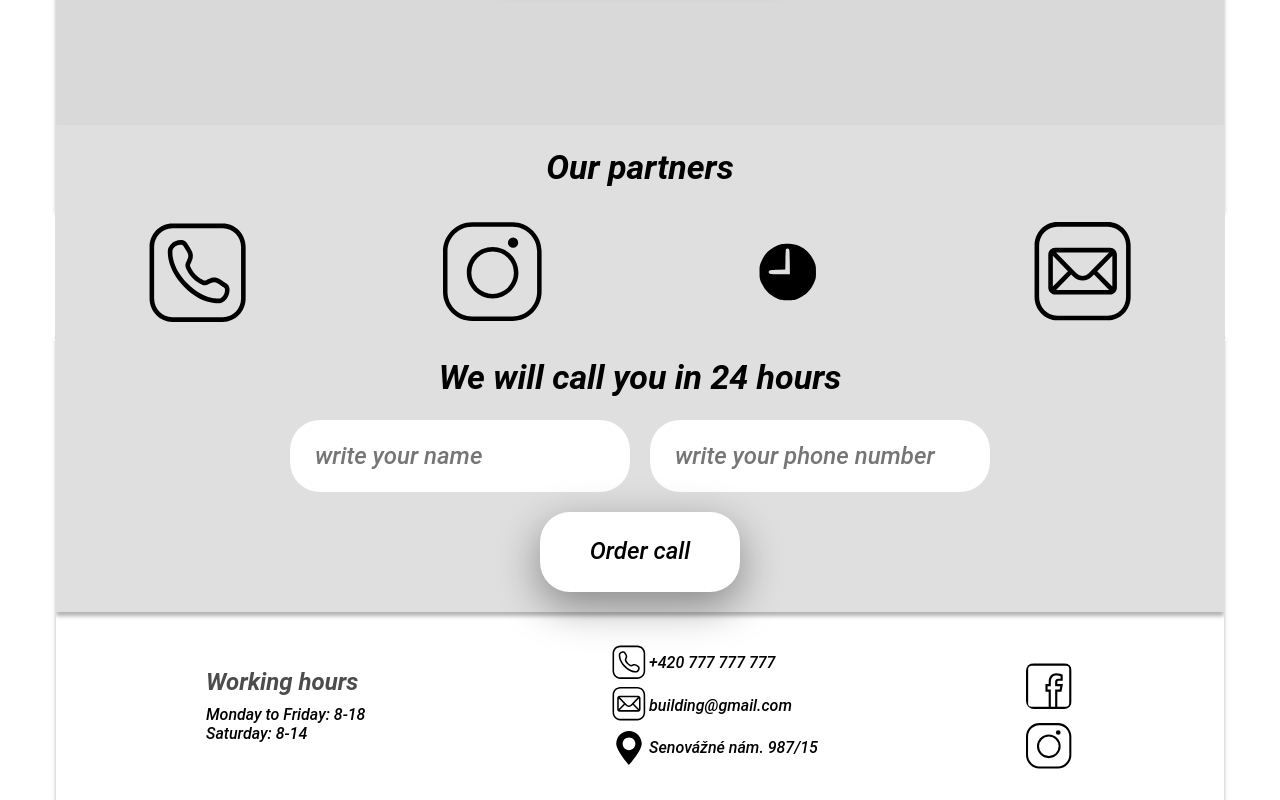
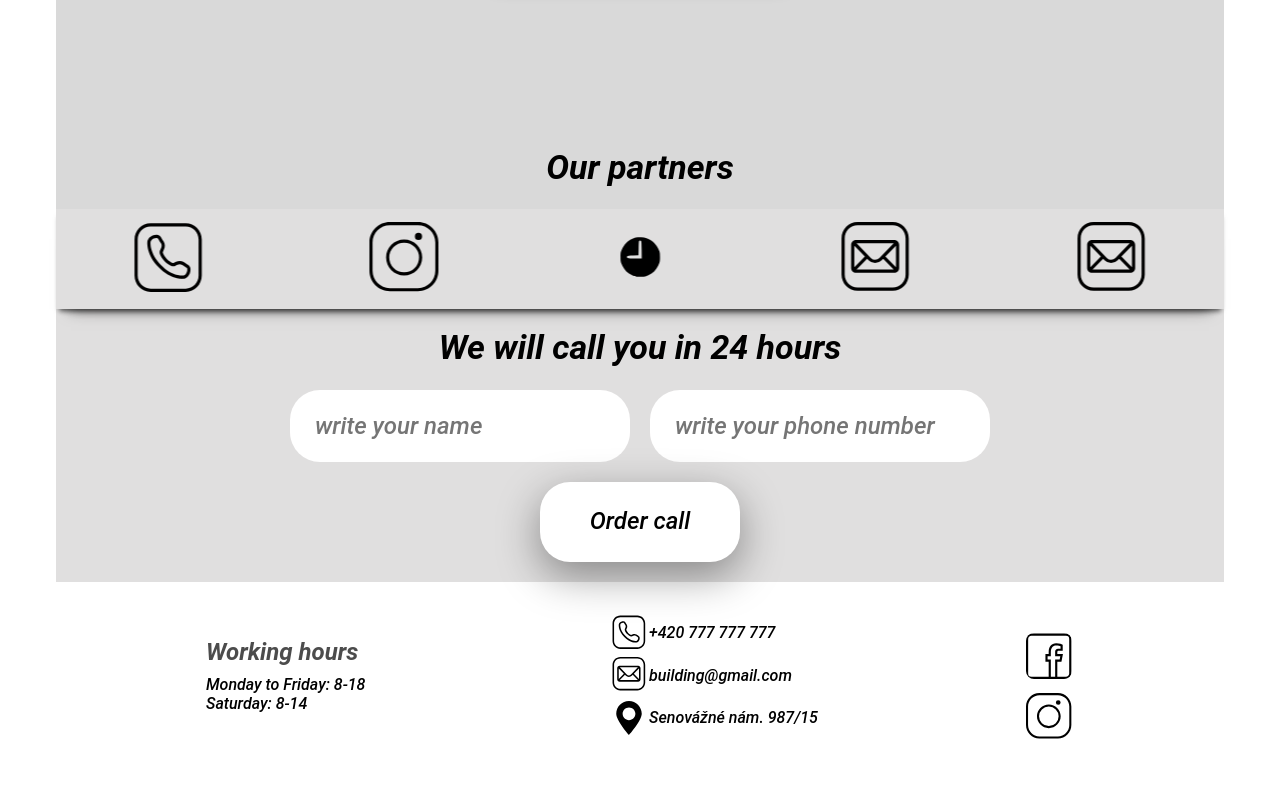
Before and after one commit to AleksandrDragov/textron, a React (Create React App) app: page /building-Indusri/services in a window 1280 px wide. Shown: the part 1341-2141 px from the top of the page. After the commit the page ends 2111 px from the top, so only its background shows below. Built offline with nearby package versions, Linux system fonts and the light colour scheme.

Commit message:
update partners

```diff
--- a/src/components/BackCall/BackCall.less
+++ b/src/components/BackCall/BackCall.less
@@ -3,7 +3,6 @@
   .flex();
   flex-direction: column;
   .containers();
-  .shadow();
   background-color: #e0dfdf;
   padding-bottom: 20px;
 }
--- a/src/components/Footer/Footer.less
+++ b/src/components/Footer/Footer.less
@@ -4,7 +4,6 @@
   flex-direction: column;
   padding-top: 40px;
   padding-bottom: 20px;
-  .shadow();
   .containers();
   position: relative;
   bottom: 0;
--- a/src/components/Loader/Loader.less
+++ b/src/components/Loader/Loader.less
@@ -2,9 +2,4 @@
 .loading-container {
   .flex();
   flex-direction: column;
-  text-align: center;
-  position: absolute;
-  top: 50%;
-  left: 50%;
-  transform: translate(-50%, -50%);
 }
--- a/src/components/MainContainer/MainContainer.less
+++ b/src/components/MainContainer/MainContainer.less
@@ -4,8 +4,6 @@
   min-height: 100vh;
   .containers();
   background-color: #d9d9d9;
-  .shadow();
-
   .loading-container {
     text-align: center;
   }
--- a/src/components/Partners/Partners.jsx
+++ b/src/components/Partners/Partners.jsx
@@ -20,13 +20,13 @@ function Partners() {
           slidesPerView={2}
           breakpoints={{
             640: {
-              slidesPerView: 2,
+              slidesPerView: 3,
             },
             768: {
-              slidesPerView: 3,
+              slidesPerView: 4,
             },
             1024: {
-              slidesPerView: 4,
+              slidesPerView: 5,
             },
           }}
           autoplay={{
--- a/src/components/Partners/Partners.less
+++ b/src/components/Partners/Partners.less
@@ -1,16 +1,21 @@
 @import '../../variables.less';
 .partners-container {
   .flex();
-  height: 130px;
+  height: 100px;
   overflow-x: hidden;
   .containers();
   margin-bottom: -4px;
-  @media screen and (min-width: 768px) {
-    max-width: 1170px;
-  }
-  @media screen and (min-width: 1440px) {
-    width: 1170px;
-  }
+  // @media screen and (min-width: 768px) {
+  //   max-width: 1172px;
+  // }
+  // @media screen and (min-width: 1440px) {
+  //   width: 1172px;
+  // }
+  position: relative;
+  z-index: 999;
+  box-shadow: rgba(0, 0, 0, 0.6) 0px 5px 5px -3px,
+    rgba(0, 0, 0, 0.5) 0px 15px 15px -15px,
+    rgba(0, 0, 0, 0.4) 0px 10px 10px -10px;
   background-color: #e0dfdf;
 }
 
@@ -27,8 +32,7 @@
 }
 .partners-title-wrapper {
   .flex();
-  background-color: #e0dfdf;
+  background-color: #d9d9d9;
   .containers();
-  .shadow();
   margin-bottom: -1px;
 }
--- a/src/components/Partners/partners.data.js
+++ b/src/components/Partners/partners.data.js
@@ -2,32 +2,19 @@ import Icon from 'components/Icon/Icon';
 export const partners = [
   <Icon
     id="facebook"
-    width={100}
-    height={100}
+    width={70}
+    height={70}
     className="partners-contacts-icon"
   />,
+  <Icon id="phone" width={70} height={70} className="partners-contacts-icon" />,
   <Icon
-    id="phone"
-    width={100}
-    height={100}
+    id="instagram"
+    width={70}
+    height={70}
     className="partners-contacts-icon"
   />,
-  <Icon
-    id="instagram"
-    width={100}
-    height={100}
-    className="partners-contacts-icon"
-  />,
-  <Icon
-    id="clock"
-    width={100}
-    height={100}
-    className="partners-contacts-icon"
-  />,
-  <Icon
-    id="mail"
-    width={100}
-    height={100}
-    className="partners-contacts-icon"
-  />,
+  <Icon id="clock" width={70} height={70} className="partners-contacts-icon" />,
+  <Icon id="mail" width={70} height={70} className="partners-contacts-icon" />,
+  <Icon id="mail" width={70} height={70} className="partners-contacts-icon" />,
+  <Icon id="mail" width={70} height={70} className="partners-contacts-icon" />,
 ];
```
